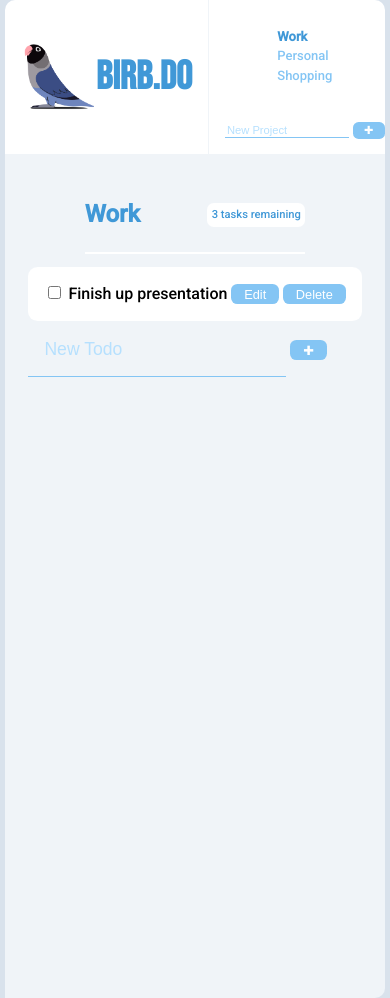
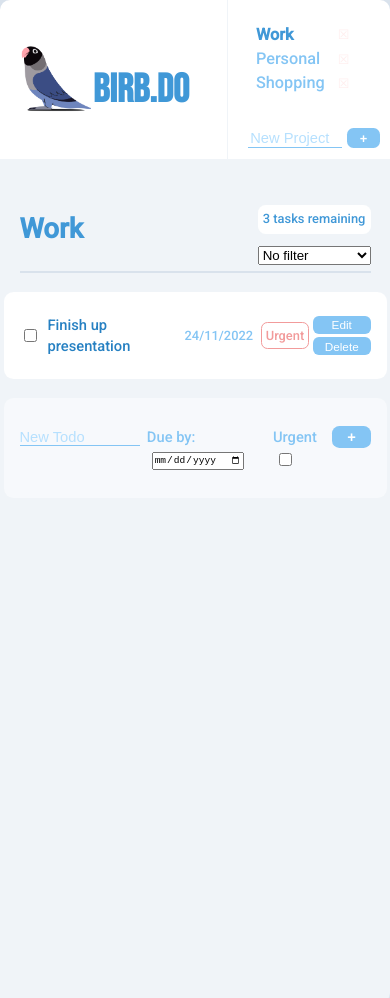
Before and after one commit to dLucs/Todo-List, a plain HTML site: page index.html in a window 390 px wide. Shown: the top 998 px of the page. Drawn offline with Linux system fonts and the light colour scheme.

Commit message:
continued styling app

```diff
--- a/index.html
+++ b/index.html
@@ -24,25 +24,35 @@
 
     <div class="all-projects">
       <ul class="project-list">
-        <li class="active-project">Work</li>
-        <li>Personal</li>
-        <li>Shopping</li>
+        <li class="active-project">
+          Work <button class="del-project">☒</button>
+        </li>
+        <li>Personal<button class="del-project">☒</button></li>
+        <li>Shopping<button class="del-project">☒</button></li>
       </ul>
       <form action="">
         <input
           type="text"
           class="new project"
+          id="new-project"
           placeholder="New Project"
           aria-label="New Project"
         />
-        <button class="add-project">✚</button>
+        <button class="add-project">+</button>
       </form>
     </div>
 
     <div class="todo-list">
       <div class="todo-header">
         <h2 class="list-title">Work</h2>
-        <p class="todo-count">3 tasks remaining</p>
+        <div class="info">
+          <p class="todo-count">3 tasks remaining</p>
+          <select name="filter">
+            <option value="value1" selected>No filter</option>
+            <option value="value2">Urgent</option>
+            <option value="value3">Due date</option>
+          </select>
+        </div>
       </div>
       <div class="todo-body">
         <div class="todos">
@@ -52,8 +62,12 @@
               <span class="custom checkbox"></span> Finish up
               presentation</label
             >
-            <button class="edit">Edit</button>
-            <button class="delete">Delete</button>
+            <span class="date">24/11/2022</span>
+            <span class="urgent">Urgent</span>
+            <div class="edit-btn">
+              <button class="edit">Edit</button>
+              <button class="delete">Delete</button>
+            </div>
           </div>
         </div>
 
@@ -62,10 +76,19 @@
             <input
               type="text"
               class="new todo"
+              id="add-todo"
               placeholder="New Todo"
               aria-label="New Todo"
             />
-            <button class="add-todo">✚</button>
+            <label>
+              Due by:
+              <input type="date" name="due-by" />
+            </label>
+            <label>
+              Urgent
+              <input type="checkbox" name="urgent" />
+            </label>
+            <button class="add-todo-btn">+</button>
           </form>
         </div>
       </div>
--- a/styles.css
+++ b/styles.css
@@ -130,7 +130,7 @@ body {
   color: var(--blue-400);
 }
 
-.new {
+.new.project {
   background: transparent;
   border: 0;
   border-bottom: 1px solid var(--blue-200);
@@ -142,6 +142,19 @@ body {
   outline: none;
 
   transition: border-bottom 150ms ease-in;
+}
+
+.new.todo {
+  max-width: 300px;
+  background: transparent;
+  border: 0;
+  border-bottom: 1px solid var(--blue-200);
+  font-size: 1.1em;
+  margin: 0;
+  font-weight: 500;
+  padding-top: 1em;
+  outline: none;
+  border-radius: 0;
 }
 
 .new:focus {
@@ -168,12 +181,33 @@ button {
   transition: background-color 250ms ease-in;
 }
 
+.add-project,
+.add-todo-btn {
+  font-weight: 700;
+}
+
 button:hover {
   background-color: var(--blue-400);
 }
 
 li:hover {
   cursor: pointer;
+}
+
+.del-project {
+  background: transparent;
+  color: var(--red-050);
+  transition: color 150ms ease-in;
+}
+.del-project:hover {
+  color: var(--red-200);
+  background: transparent;
+}
+
+.project-list li {
+  display: flex;
+  align-items: center;
+  justify-content: space-between;
 }
 .todo-list {
   grid-area: todos;
@@ -187,31 +221,23 @@ li:hover {
   align-items: center;
 }
 
-.new.todo {
-  max-width: 300px;
-  background: transparent;
-  border: 0;
-  border-bottom: 1px solid var(--blue-200);
-  font-size: 1.1em;
-  margin: 0;
-  font-weight: 500;
-  padding-top: 1em;
-  outline: none;
-  border-radius: 0;
-}
-
 .todo-header {
   margin-top: 1.5em;
   color: var(--blue-400);
   display: flex;
-  border-bottom: 2px solid white;
+  border-bottom: 2px solid var(--blue-grey-100);
   align-items: center;
-  justify-content: space-around;
+  justify-content: space-between;
   flex-direction: row;
+  min-width: 320px;
+  width: 500px;
 }
 
+.info {
+  display: flex;
+  flex-direction: column;
+}
 .todo-count {
-  margin-left: 6em;
   font-size: 0.7em;
   background-color: white;
   padding: 0.4em;
@@ -223,6 +249,59 @@ li:hover {
   background-color: white;
   padding: 1rem;
   border-radius: 0.6rem;
+  color: var(--blue-500);
+  display: flex;
+  align-items: center;
+  justify-content: space-between;
+  margin: 1em;
+}
+
+.date {
+  font-size: 0.7em;
+  color: var(--blue-200);
+  margin: 0.3em;
+}
+
+.urgent {
+  font-size: 0.7em;
+  color: var(--red-200);
+  border: 1px solid var(--red-200);
+  padding: 0.3em;
+  border-radius: 0.5em;
+  margin: 0.3em;
+}
+
+.edit-btn {
+  display: flex;
+  flex-direction: column;
+  font-size: 0.8em;
+}
+.edit {
+  margin-bottom: 0.3em;
+}
+
+.new.todo {
+  padding-bottom: 0;
+}
+.todo label {
+  margin-left: 0.5rem;
+}
+
+.add-todo form {
+  display: flex;
+  align-items: baseline;
+  justify-content: space-evenly;
+  margin: 1em;
+  background-color: rgba(255, 255, 255, 0.438);
+  padding: 0 1em 1em 1em;
+  border-radius: 0.6rem;
+  color: var(--blue-200);
+}
+.add-todo input,
+label {
+  padding: 0;
+  margin: 0.5em;
+  font-size: 0.8em;
 }
 
 @media (min-width: 320px) and (max-width: 1024px) {
@@ -233,13 +312,15 @@ li:hover {
     min-height: fit-content;
     margin: auto;
     min-width: fit-content;
+    font-size: 115%;
   }
   .header {
     height: auto;
+    height: 90%;
   }
   .all-projects {
-    min-height: 100px;
-    margin-top: ;
+    min-height: 90px;
+    padding-left: 0em;
     border-top-right-radius: 10px;
     border-bottom-left-radius: 0;
     border-top: 0;
@@ -248,6 +329,16 @@ li:hover {
     align-items: center;
     justify-content: space-around;
     flex-direction: column;
+  }
+
+  .all-projects li {
+    font-size: 125%;
+  }
+
+  #new-project {
+    font-size: 80%;
+    width: 90px;
+    margin-left: 10px;
   }
 
   .new {
@@ -267,5 +358,31 @@ li:hover {
   .todo-list {
     height: 100vh;
     border-top-right-radius: 0;
+    width: 100vw;
+    margin-left: auto;
+    margin-right: auto;
+  }
+  .todo-header {
+    width: 90vw;
+    margin-left: auto;
+    margin-right: auto;
+  }
+
+  .todo {
+    width: 90vw;
+    margin-left: auto;
+    margin-right: auto;
+  }
+
+  .add-todo form {
+    width: 90vw;
+    margin: auto;
+
+    justify-content: space-between;
+    padding: 1rem;
+  }
+  #add-todo {
+    font-size: 0.8em;
+    width: 120px;
   }
 }
```
